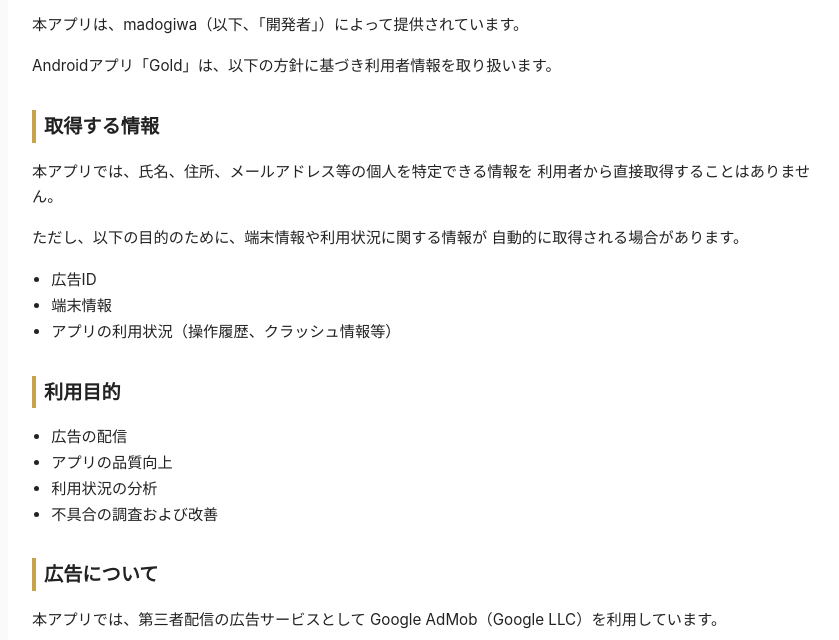
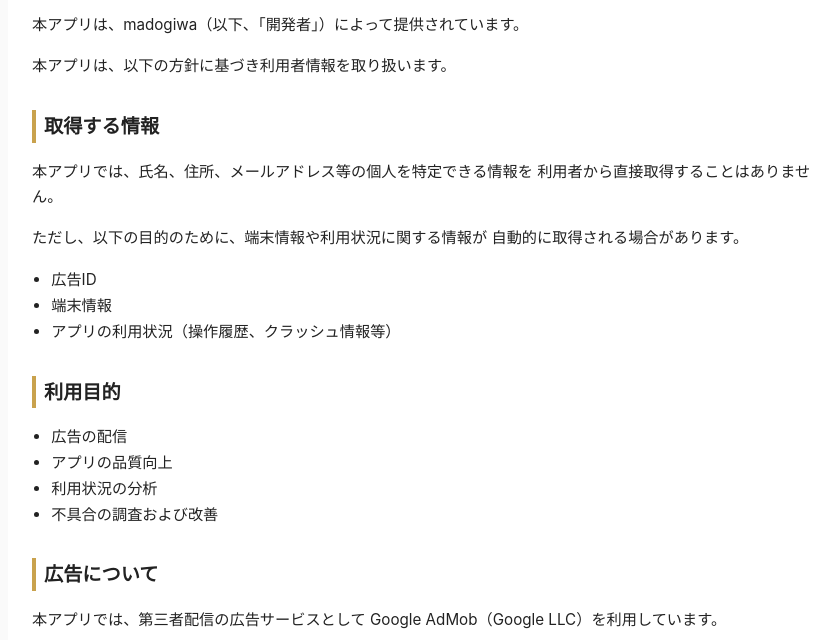
Before and after one commit to kojimamasahiro/myapp-privacy-policy, a plain HTML site: page index.html in a window 1280 px wide. Shown: the part 160-800 px from the top of the page, without its empty margins (208-1047 px from the left). Drawn offline with Linux system fonts and the light colour scheme.

Commit message:
Update index.html

```diff
--- a/index.html
+++ b/index.html
@@ -66,7 +66,7 @@
     </p>
 
     <p>
-      Androidアプリ「Gold」は、以下の方針に基づき利用者情報を取り扱います。
+      本アプリは、以下の方針に基づき利用者情報を取り扱います。
     </p>
 
     <h2>取得する情報</h2>
```
